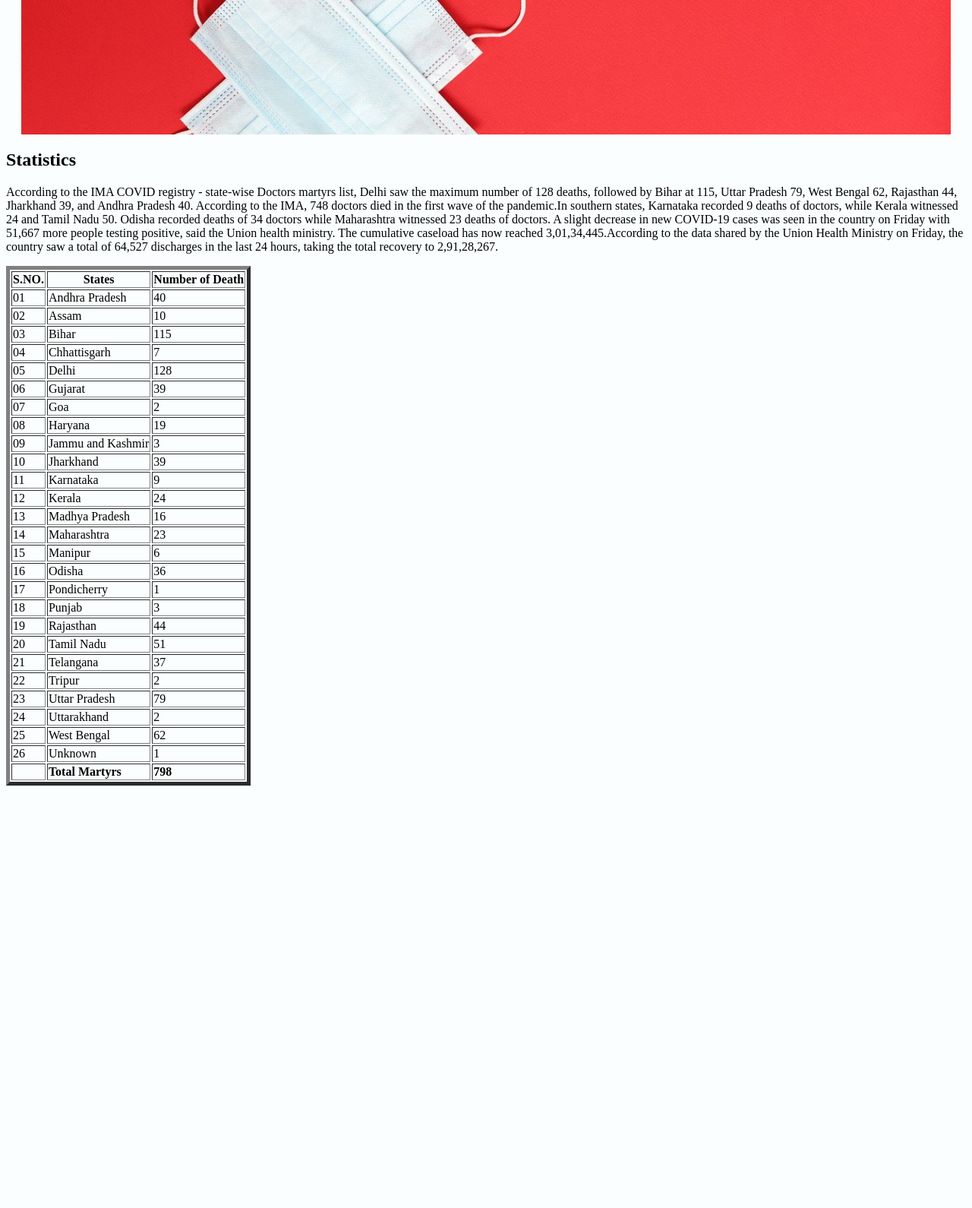
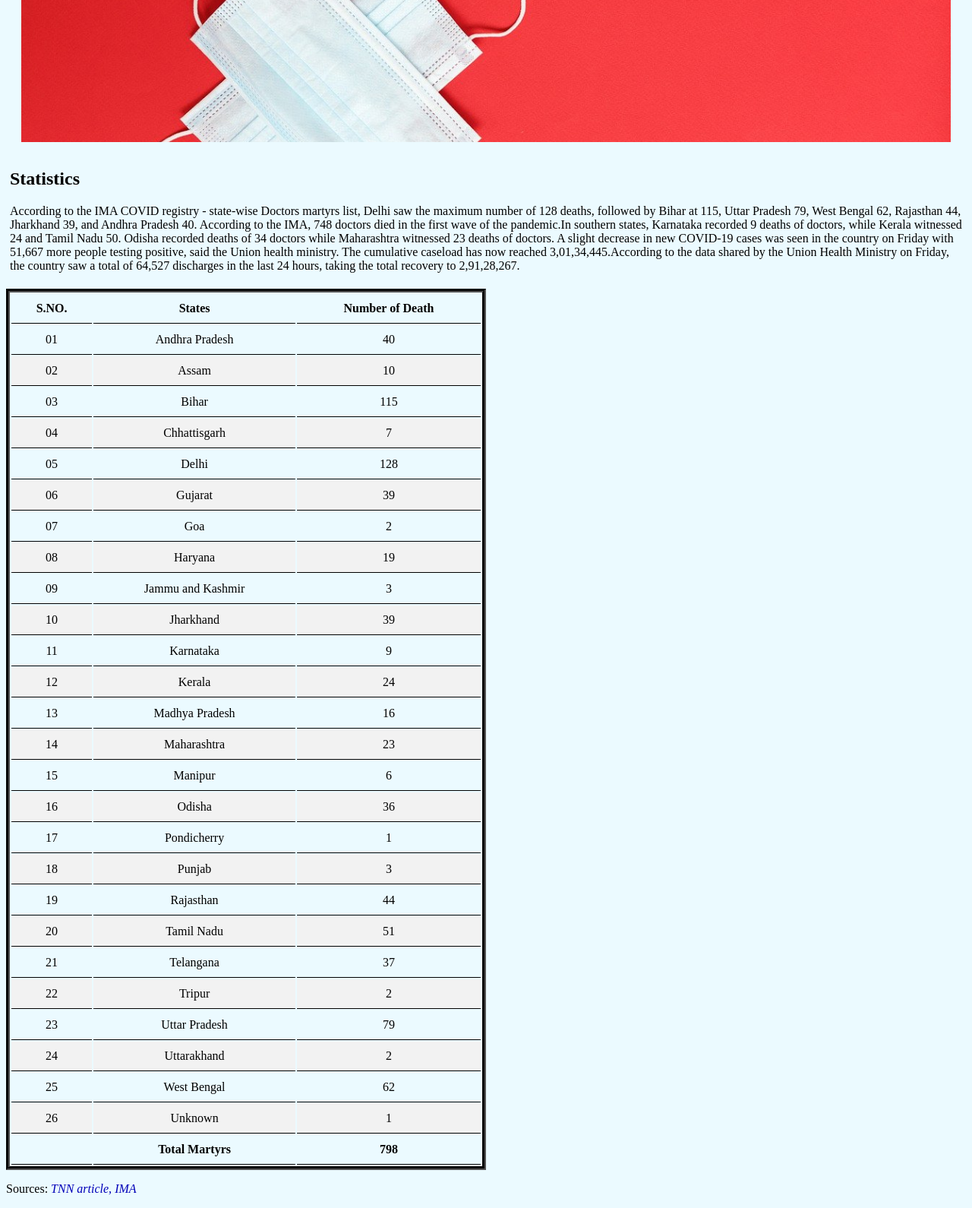
Before and after one commit to dee8200/FSWD-Doc, a plain HTML site: page index.html in a window 1280 px wide. Shown: the part 331-1921 px from the top of the page at 76% size. Before the commit the page ends 1373 px from the top, so only its background shows below. Drawn offline with Linux system fonts and the light colour scheme.

Commit message:
linked pages

```diff
--- a/index.html
+++ b/index.html
@@ -18,7 +18,7 @@
             <h2>Statistics</h2>
             <p>According to the IMA COVID registry - state-wise Doctors martyrs list, Delhi saw the maximum number of 128 deaths, followed by Bihar at 115, Uttar Pradesh 79, West Bengal 62, Rajasthan 44, Jharkhand 39, and Andhra Pradesh 40. According to the IMA, 748 doctors died in the first wave of the pandemic.In southern states, Karnataka recorded 9 deaths of doctors, while Kerala witnessed 24 and Tamil Nadu 50. Odisha recorded deaths of 34 doctors while Maharashtra witnessed 23 deaths of doctors. A slight decrease in new COVID-19 cases was seen in the country on Friday with 51,667 more people testing positive, said the Union health ministry. The cumulative caseload has now reached 3,01,34,445.According to the data shared by the Union Health Ministry on Friday, the country saw a total of 64,527 discharges in the last 24 hours, taking the total recovery to 2,91,28,267.</p>
         </div>
-            <table border="5">
+            <table class="table">
                 <thead>
                 <tr>
                     <th>S.NO.</th>
@@ -164,5 +164,10 @@
              </tr>
              </tbody>
         </table>
+        <footer>
+            <p>Sources:<a href="https://www.timesnownews.com/amp/india/article/covid19-798-doctors-died-across-india-during-second-wave-of-pandemic-delhi-bihar-uttar-pradesh-worst-hit/777946"> TNN article,</a>
+                <a href="https://www.ima-india.org/">IMA</a>
+            </p>
+        </footer>
     </body>
 </html>
--- a/style.css
+++ b/style.css
@@ -1,5 +1,13 @@
 body{
-    background-color: rgb(251, 254, 255);
+    background-color: rgb(235, 250, 255);
+}
+div{
+    padding:5px 5px;
+}
+a{
+    text-decoration: none;
+    font-style: oblique;
+    color: rgb(0, 0, 184);
 }
 #statement{
     padding: 10px 5px;
@@ -8,7 +16,7 @@ body{
 }
 .navbar{
     height:10vh;
-    background-color: rgb(11, 69, 105);
+    background-color: rgb(0, 94, 153);
     align-items: center;
     display: flex;
     text-align: center;
@@ -22,9 +30,20 @@ body{
 }
 .banner{
     height:50vh;
-    margin: 0 20px;
+    margin: 10px 20px;
     background-image: url(./media/banner.jpg);
     background-repeat: no-repeat;
     background-position: top;
     background-size: cover;
 }
+.table{
+    border: black, 5px;
+    border-style: groove;
+    width: 50%;
+}
+th, td{
+    padding: 10px;
+    text-align: center;
+    border-bottom: 1px solid black;
+}
+tr:nth-child(even) {background-color: #f2f2f2;}
```
Also changed, not shown: home.html (+19 -13 lines).
